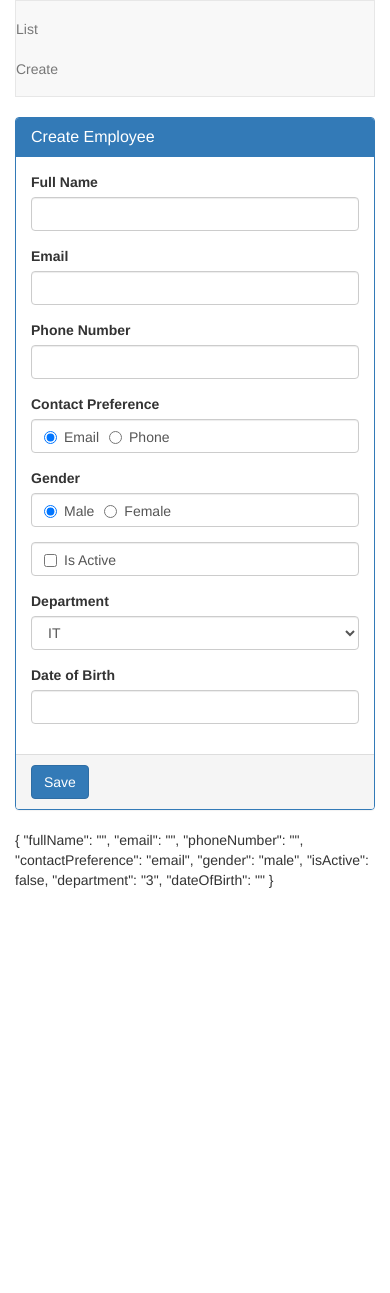
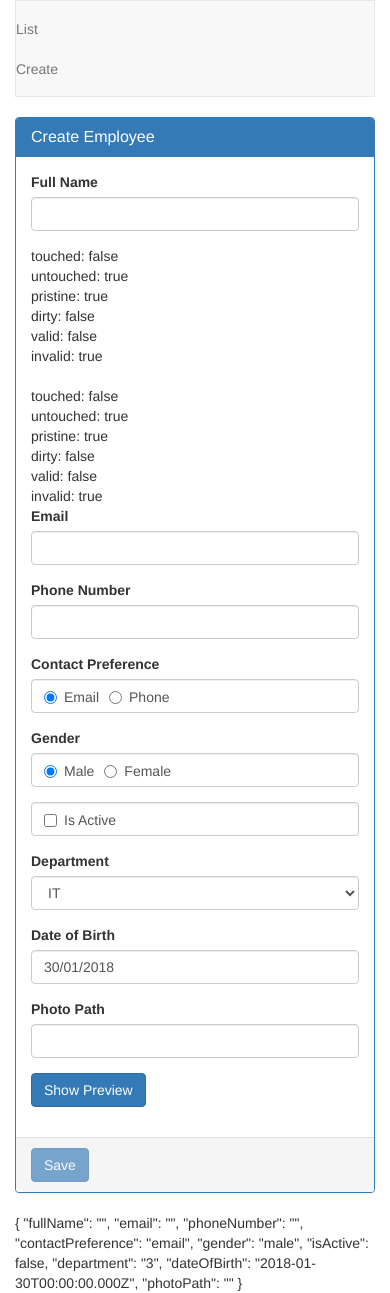
Before and after one commit to manilacoder/AngularCrud, an Angular app in the folder AngularCrud/: page /create in a window 390 px wide. Before the commit the page ends 890 px from the top, so only its background shows below. Built offline with nearby package versions, Linux system fonts and the light colour scheme.

Commit message:
added error messages

```diff
--- a/AngularCrud/src/app/employees/create-employee.component.html
+++ b/AngularCrud/src/app/employees/create-employee.component.html
@@ -4,18 +4,37 @@
       <h3 class="panel-title">Create Employee</h3>
   </div>
   <div class="panel-body">
-    <div class="form-group">
-      <label for="fullName">Full Name</label>
-      <input id="fullName" name="fullName" [(ngModel)]="fullName" type="text" class="form-control">
+
+    <div class="form-group" [class.has-error]="fullNameControl.invalid && fullNameControl.touched" [class.has-success]="fullNameControl.valid && fullNameControl.touched">
+      <label for="fullName" class="control-label">Full Name</label>
+      <input required id="fullName" name="fullName" [(ngModel)]="fullName" type="text" class="form-control" #fullNameControl="ngModel">
+      <span class="help-block" *ngIf="fullNameControl.invalid && fullNameControl.touched"> Full name is required</span>
     </div>
+
+    <div>touched: {{fullNameControl.touched}}</div>
+    <div>untouched: {{fullNameControl.untouched}}</div>
+    <div>pristine: {{fullNameControl.pristine}}</div>
+    <div>dirty: {{fullNameControl.dirty}}</div>
+    <div>valid: {{fullNameControl.valid}}</div>
+    <div>invalid: {{fullNameControl.invalid}}</div>
+    <br>
+    <div>touched: {{employeeForm.touched}}</div>
+    <div>untouched: {{employeeForm.untouched}}</div>
+    <div>pristine: {{employeeForm.pristine}}</div>
+    <div>dirty: {{employeeForm.dirty}}</div>
+    <div>valid: {{employeeForm.valid}}</div>
+    <div>invalid: {{employeeForm.invalid}}</div>
+
     <div class="form-group">
         <label for="email">Email</label>
-        <input id="email" name="email" [(ngModel)]="email" type="text" class="form-control">
+        <input required id="email" name="email" [(ngModel)]="email" type="text" class="form-control">
     </div>
+
     <div class="form-group">
         <label for="phoneNumber">Phone Number</label>
         <input id="phoneNumber" name="phoneNumber" [(ngModel)]="phoneNumber" type="text" class="form-control">
     </div>
+
     <div class="form-group">
         <label>Contact Preference</label>
         <div class="form-control">
@@ -29,6 +48,7 @@
           </label>
         </div>
     </div>
+
     <div class="form-group">
       <label>Gender</label>
       <div class="form-control">
@@ -42,6 +62,7 @@
         </label>
       </div>
     </div>
+
     <div class="form-group">
         <div class="form-control">
           <label class="checkbox-inline">
@@ -50,6 +71,7 @@
           </label>
         </div>
     </div>
+
     <div class="form-group">
           <label for="department">
             Department
@@ -59,13 +81,31 @@
             </option>
           </select>
     </div>
+
+    <div class="row">
+      <div class="form-group col-md-5">
+        <label for="dateOfBirth">Date of Birth</label>
+        <input id="dateOfBirth" name="dateOfBirth" [(ngModel)]="dateOfBirth" type="text" bsDatepicker [bsConfig] = 'datePickerConfig' placement="right" class="form-control">
+      </div>
+    </div>
+
     <div class="form-group">
-      <label for="dateOfBirth">Date of Birth</label>
-      <input id="dateOfBirth" name="dateOfBirth" [(ngModel)]="dateOfBirth" type="text" bsDatepicker class="form-control">
+        <label for="photoPath">Photo Path</label>
+        <input id="photoPath" name="photoPath" [(ngModel)]="photoPath" type="text" class="form-control">
+    </div>
+
+    <div class="form-group">
+      <button type="button" (click)="togglePhotoPreview()" class="btn btn-primary">
+        {{previewPhoto? "Hide ":"Show "}} Preview
+      </button>
+    </div>
+
+    <div class="form-group">
+      <img [src]="photoPath" height="200" width="200" *ngIf="previewPhoto" />
     </div>
   </div>
   <div class="panel-footer">
-      <button type="submit" class="btn btn-primary">Save</button>
+      <button type="submit" class="btn btn-primary" [disabled]="employeeForm.invalid">Save</button>
   </div>
 </div>
 </form>
--- a/AngularCrud/src/app/employees/create-employee.component.ts
+++ b/AngularCrud/src/app/employees/create-employee.component.ts
@@ -1,6 +1,7 @@
 import { Component, OnInit } from '@angular/core';
 import { NgForm } from '@angular/forms';
 import { Department } from '../models/department.model';
+import {BsDatepickerConfig} from 'ngx-bootstrap/datepicker';
 
 @Component({
   selector: 'app-create-employee',
@@ -8,6 +9,9 @@
   styleUrls: ['./create-employee.component.css']
 })
 export class CreateEmployeeComponent implements OnInit {
+  datePickerConfig: Partial<BsDatepickerConfig>;
+  previewPhoto = false;
+  photoPath = '';
   department = '3';
   isActive = false;
   fullName  = '';
@@ -15,14 +19,26 @@
   phoneNumber = '';
   contactPreference = 'email';
   gender = 'male';
-  dateOfBirth = "";
+  dateOfBirth: Date = new Date(2018,0,30);
   departments: Department[] = [
     {id: 1, name: 'Help Desk'},
     {id: 2, name: 'HR'},
     {id: 3, name: 'IT'},
     {id: 4, name: 'Paroll'}
   ];
-  constructor() { }
+  constructor() {
+    this.datePickerConfig = Object.assign({}, {
+      containerClass: 'theme-dark-blue',
+      showWeekNumbers: false,
+      minDate: new Date(2018, 0, 1),
+      maxDate: new Date(2018, 11, 31),
+      dateInputFormat: 'DD/MM/YYYY'
+    });
+  }
+
+  togglePhotoPreview(){
+    this.previewPhoto = !this.previewPhoto;
+  }
 
   ngOnInit() {
   }
```
